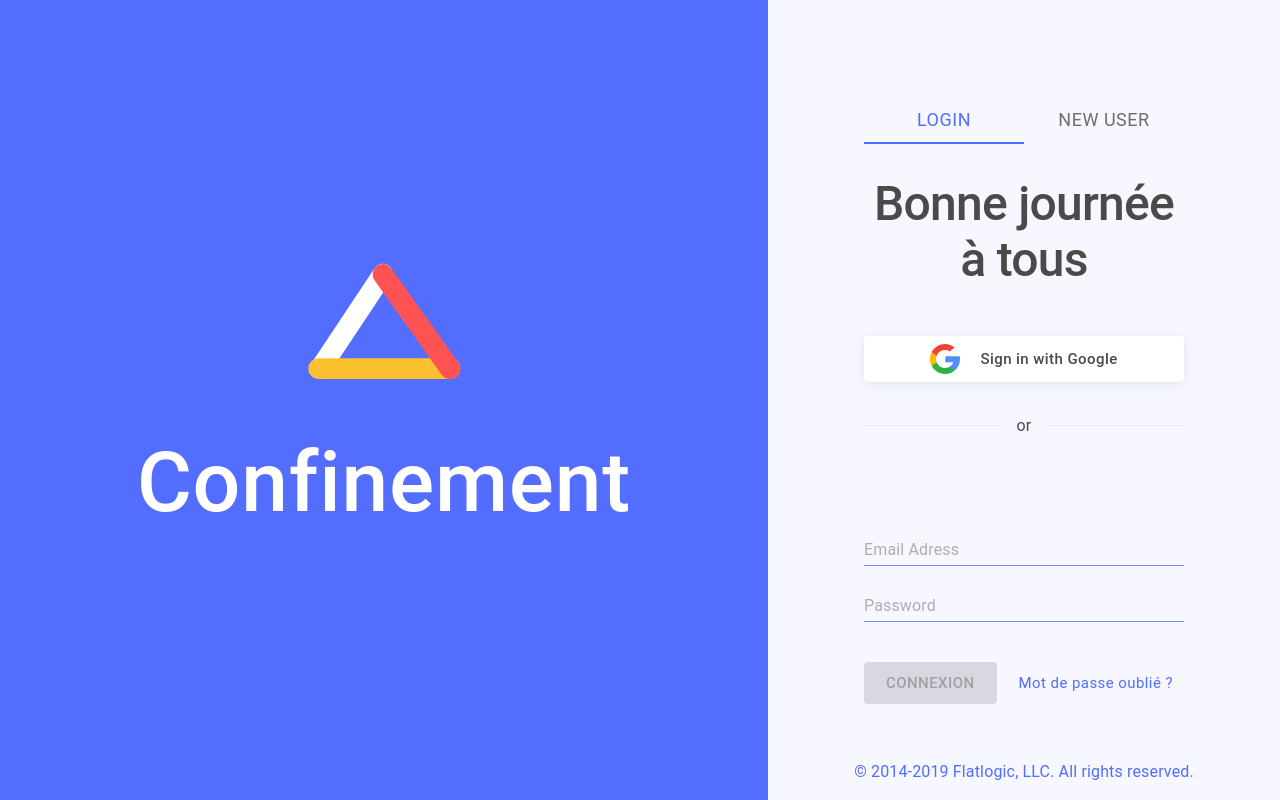
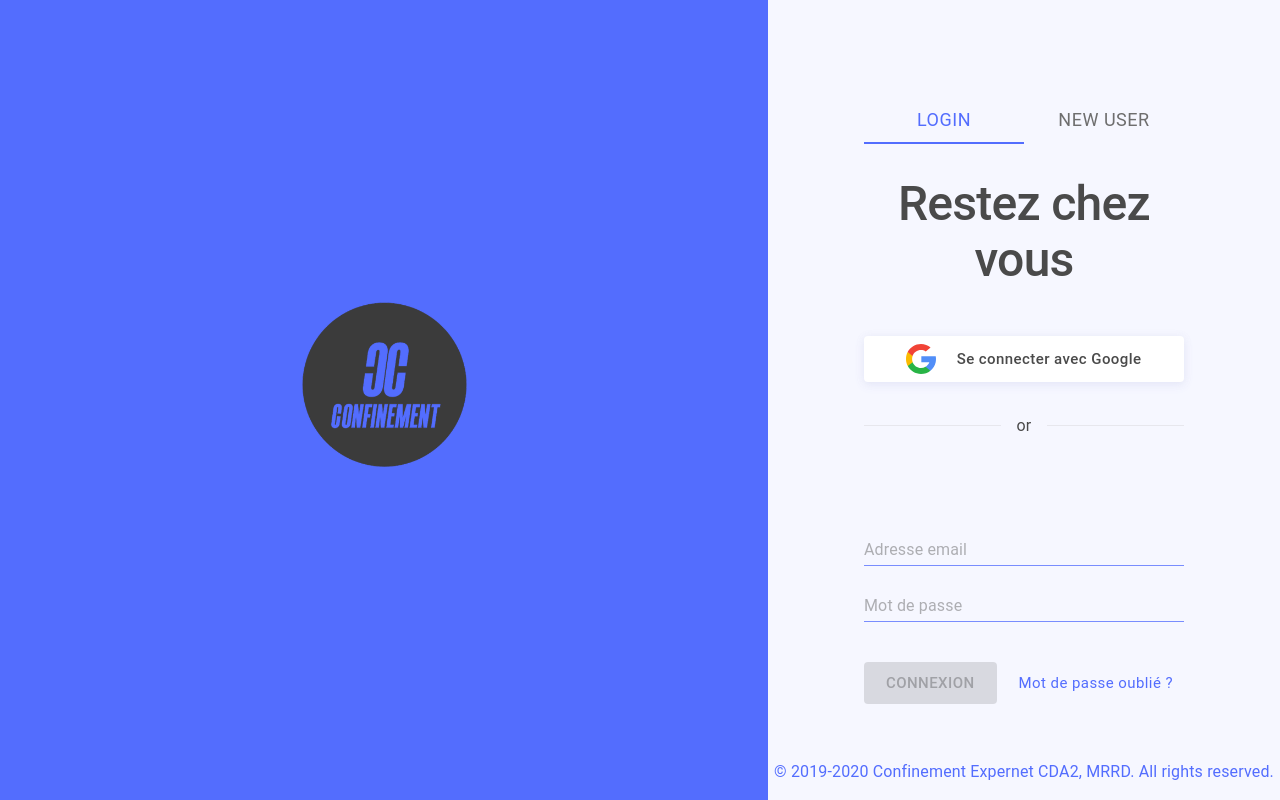
Before and after one commit to Kaminuri/Confinement-react, a React (Create React App) app: page /#/login in a window 1280 px wide. Built offline with nearby package versions, Linux system fonts and the light colour scheme.

Commit message:
mise a jour de la page de login

```diff
--- a/src/pages/login/Login.js
+++ b/src/pages/login/Login.js
@@ -16,7 +16,7 @@ import classnames from "classnames";
 import useStyles from "./styles";
 
 // logo
-import logo from "./logo.svg";
+import logo from "../../images/confinement.png";
 import google from "../../images/google.svg";
 
 // context
@@ -40,7 +40,6 @@ function Login(props) {
     <Grid container className={classes.container}>
       <div className={classes.logotypeContainer}>
         <img src={logo} alt="logo" className={classes.logotypeImage} />
-        <Typography className={classes.logotypeText}>Confinement</Typography>
       </div>
       <div className={classes.formContainer}>
         <div className={classes.form}>
@@ -57,11 +56,11 @@ function Login(props) {
           {activeTabId === 0 && (
             <React.Fragment>
               <Typography variant="h1" className={classes.greeting}>
-                Bonne journée à tous
+                Restez chez vous
               </Typography>
               <Button size="large" className={classes.googleButton}>
                 <img src={google} alt="google" className={classes.googleIcon} />
-                &nbsp;Sign in with Google
+                &nbsp;Se connecter avec Google
               </Button>
               <div className={classes.formDividerContainer}>
                 <div className={classes.formDivider} />
@@ -84,9 +83,10 @@ function Login(props) {
                 value={loginValue}
                 onChange={e => setLoginValue(e.target.value)}
                 margin="normal"
-                placeholder="Email Adress"
+                placeholder="Adresse email"
                 type="email"
                 fullWidth
+                required
               />
               <TextField
                 id="password"
@@ -99,9 +99,10 @@ function Login(props) {
                 value={passwordValue}
                 onChange={e => setPasswordValue(e.target.value)}
                 margin="normal"
-                placeholder="Password"
+                placeholder="Mot de passe"
                 type="password"
                 fullWidth
+                required
               />
               <div className={classes.formButtons}>
                 {isLoading ? (
@@ -162,7 +163,7 @@ function Login(props) {
                 value={nameValue}
                 onChange={e => setNameValue(e.target.value)}
                 margin="normal"
-                placeholder="Full Name"
+                placeholder="Nom, prénom"
                 type="text"
                 fullWidth
               />
@@ -177,9 +178,10 @@ function Login(props) {
                 value={loginValue}
                 onChange={e => setLoginValue(e.target.value)}
                 margin="normal"
-                placeholder="Email Adress"
+                placeholder="Adresse mail"
                 type="email"
                 fullWidth
+                required
               />
               <TextField
                 id="password"
@@ -192,9 +194,10 @@ function Login(props) {
                 value={passwordValue}
                 onChange={e => setPasswordValue(e.target.value)}
                 margin="normal"
-                placeholder="Password"
+                placeholder="Mot de passe"
                 type="password"
                 fullWidth
+                required
               />
               <div className={classes.creatingButtonContainer}>
                 {isLoading ? (
@@ -222,7 +225,7 @@ function Login(props) {
                     fullWidth
                     className={classes.createAccountButton}
                   >
-                    Create your account
+                    Créer un compte
                   </Button>
                 )}
               </div>
@@ -239,13 +242,13 @@ function Login(props) {
                 )}
               >
                 <img src={google} alt="google" className={classes.googleIcon} />
-                &nbsp;Sign in with Google
+                &nbsp;Se connecter avec Google
               </Button>
             </React.Fragment>
           )}
         </div>
         <Typography color="primary" className={classes.copyright}>
-          © 2014-2019 Flatlogic, LLC. All rights reserved.
+          © 2019-2020 Confinement Expernet CDA2, MRRD. All rights reserved.
         </Typography>
       </div>
     </Grid>
```
Also changed, not shown: src/images/confinement.png (added).
